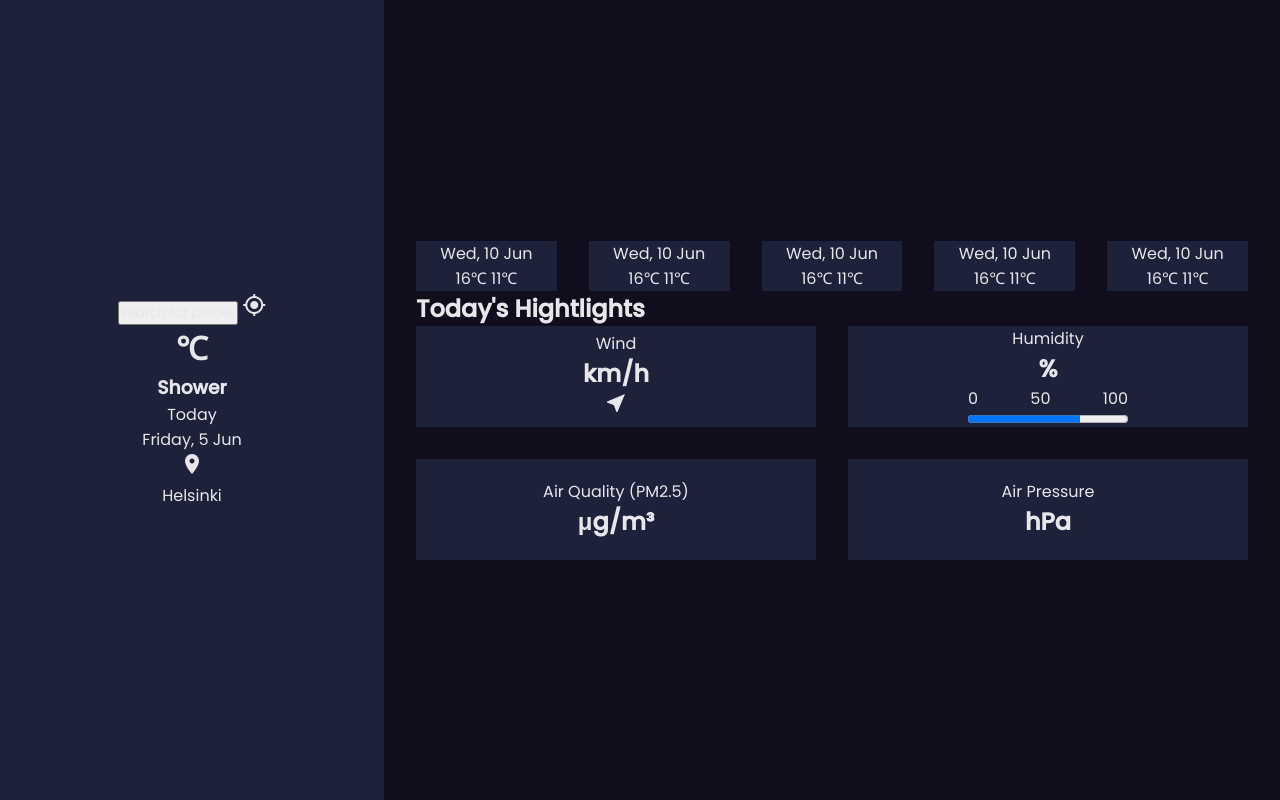
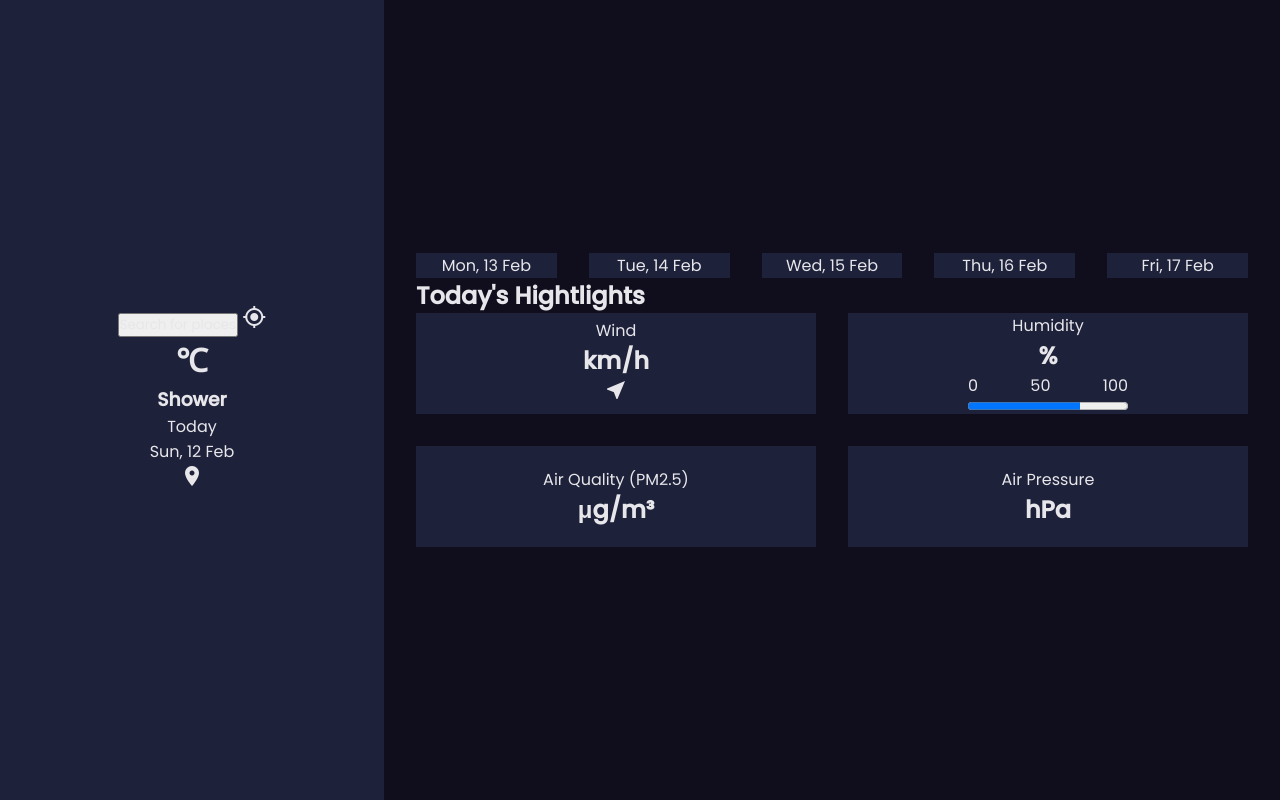
Before and after one commit to SzymanskiKarol/WeatherService, a website: page index.html in a window 1280 px wide. Drawn offline with Linux system fonts and the light colour scheme; no server answers.

Commit message:
next 5 days weather updating

```diff
--- a/app.js
+++ b/app.js
@@ -9,11 +9,41 @@ const locationBtn = document.getElementById("location-btn");
 const searchPlacesBtn = document.getElementById("search-places");
 const closeSearchBtn = document.getElementById("close-search-container");
 
+let latitude, longitude;
+let todayData, futureData, airData;
+let city;
+const todayLocationEl = document.getElementById("today-location");
 
 
-let hour = new Date().getHours();
-let latitude, longitude;
-let todayData, futureData, airData;
+
+const weekdayArr = ["Sun", "Mon", "Tue", "Wed", "Thu", "Fri", "Sat"];
+const monthArr = ["Jan", "Feb", "Mar", "Apr", "May", "Jun", "Jul", "Aug", "Sep", "Oct", "Nov", "Dec"];
+
+
+
+
+// ---------------------------------------------------------
+// -------------------------DATE SET------------------------
+// ---------------------------------------------------------
+let date = new Date();
+let hour = date.getHours();
+
+function dateValues(index) {
+    let nextDay = new Date(date);
+    nextDay.setDate(date.getDate() + index);
+    let month = monthArr[nextDay.getMonth()];
+    let day = nextDay.getDate();
+    let weekday = weekdayArr[nextDay.getDay()];
+    return `${weekday}, ${day} ${month}`;
+}
+
+const todayDateEl = document.getElementById("today-date");
+todayDateEl.innerText = dateValues(0);
+
+const futureDateEl = document.querySelectorAll(".future-date");
+futureDateEl.forEach((day, index) => {
+    day.innerText = dateValues(index + 1);
+})
 
 
 
@@ -30,6 +60,9 @@ searchBtn.addEventListener("click", function () {
     setTimeout(() => {
         setTodayValues(todayData);
         setTodayAirQuality(airData);
+        setNext5DaysWeather();
+        todayLocationEl.innerText = inputEl.value;
+        inputEl.value = '';
     }, 600)
 })
 
@@ -39,10 +72,13 @@ locationBtn.addEventListener("click", function () {
         getCurrentWeather();
         getDailyWeather();
         getAirQuality();
+        yourCity();
     }, 200);
     setTimeout(() => {
         setTodayValues(todayData);
         setTodayAirQuality(airData);
+        setNext5DaysWeather();
+        todayLocationEl.innerText = city;
     }, 600)
 })
 
@@ -52,10 +88,13 @@ document.addEventListener("DOMContentLoaded", function () {
         getCurrentWeather();
         getDailyWeather();
         getAirQuality();
+        yourCity();
     }, 1000);
     setTimeout(() => {
         setTodayValues(todayData);
         setTodayAirQuality(airData);
+        setNext5DaysWeather();
+        todayLocationEl.innerText = city;
     }, 2000)
 })
 
@@ -134,7 +173,6 @@ function currentLocation() {
     function error(err) {
         console.warn(`ERROR(${err.code}): ${err.message}`);
     }
-
     navigator.geolocation.getCurrentPosition(success, error, options);
 }
 
@@ -155,6 +193,16 @@ function yourIPCoordinates() {
         });
 }
 
+function yourCity() {
+    fetch(`https://geocode.maps.co/reverse?lat=${latitude}&lon=${longitude}`).then((response) => response.json()).then((data) => {
+        console.log('success', data)
+        city = data.address.city;
+    })
+        .catch((error) => {
+            console.error('Error:', error);
+        });
+}
+
 
 // ------------------------------------------------------
 // -----------------TODAYS WEATHER-----------------------
@@ -162,7 +210,6 @@ function yourIPCoordinates() {
 
 const todayTempEl = document.getElementById("today-temp");
 const todayDescirptionEl = document.getElementById("description");
-const todayDateEl = document.getElementById("today-date");
 const todayWindEl = document.getElementById("wind-value");
 const todayWindArrowEl = document.getElementById("wind-direction-arrow");
 const todayhumidityEl = document.getElementById("humidity-value");
@@ -183,3 +230,16 @@ function setTodayValues(data) {
 function setTodayAirQuality(data) {
     todayAirQualityEl.innerText = data.hourly.pm2_5[hour];
 }
+
+
+function setNext5DaysWeather() {
+    const next5DaysMaxTemp = document.querySelectorAll(".future-temp-max");
+    next5DaysMaxTemp.forEach((max, index) => {
+        max.innerText = futureData.daily.temperature_2m_max[index + 1] + "℃";
+    });
+
+    const next5DaysMinTemp = document.querySelectorAll(".future-temp-min");
+    next5DaysMinTemp.forEach((min, index) => {
+        min.innerText = futureData.daily.temperature_2m_min[index + 1] + "℃";
+    });
+}
--- a/index.html
+++ b/index.html
@@ -25,13 +25,13 @@
       <h3 id="description">Shower</h3>
       <div class="today-date">
         <p>Today</p>
-        <p id="today-date">Friday, 5 Jun</p>
+        <p id="today-date"></p>
       </div>
       <div class="location">
         <span class="material-icons">
           location_on
         </span>
-        <p id="today-location">Helsinki</p>
+        <p id="today-location"></p>
       </div>
     </div>
     <div class="search-container hidden">
@@ -45,43 +45,43 @@
   <div class="right-side">
     <div class="future-weather-container">
       <div class="future-box box-1">
-        <p class="future-date">Wed, 10 Jun</p>
+        <p class="future-date"></p>
         <img class="future-img" src="" alt="">
         <div class="future-temp">
-          <span class="future-temp-max">16℃</span>
-          <span class="future-temp-min">11℃</span>
+          <span class="future-temp-max"></span>
+          <span class="future-temp-min"></span>
         </div>
       </div>
       <div class="future-box box-2">
-        <p class="future-date">Wed, 10 Jun</p>
+        <p class="future-date"></p>
         <img class="future-img" src="" alt="">
         <div class="future-temp">
-          <span class="future-temp-max">16℃</span>
-          <span class="future-temp-min">11℃</span>
+          <span class="future-temp-max"></span>
+          <span class="future-temp-min"></span>
         </div>
       </div>
       <div class="future-box box-3">
-        <p class="future-date">Wed, 10 Jun</p>
+        <p class="future-date"></p>
         <img class="future-img" src="" alt="">
         <div class="future-temp">
-          <span class="future-temp-max">16℃</span>
-          <span class="future-temp-min">11℃</span>
+          <span class="future-temp-max"></span>
+          <span class="future-temp-min"></span>
         </div>
       </div>
       <div class="future-box box-4">
-        <p class="future-date">Wed, 10 Jun</p>
+        <p class="future-date"></p>
         <img class="future-img" src="" alt="">
         <div class="future-temp">
-          <span class="future-temp-max">16℃</span>
-          <span class="future-temp-min">11℃</span>
+          <span class="future-temp-max"></span>
+          <span class="future-temp-min"></span>
         </div>
       </div>
       <div class="future-box box-5">
-        <p class="future-date">Wed, 10 Jun</p>
+        <p class="future-date"></p>
         <img class="future-img" src="" alt="">
         <div class="future-temp">
-          <span class="future-temp-max">16℃</span>
-          <span class="future-temp-min">11℃</span>
+          <span class="future-temp-max"></span>
+          <span class="future-temp-min"></span>
         </div>
       </div>
     </div>
```
